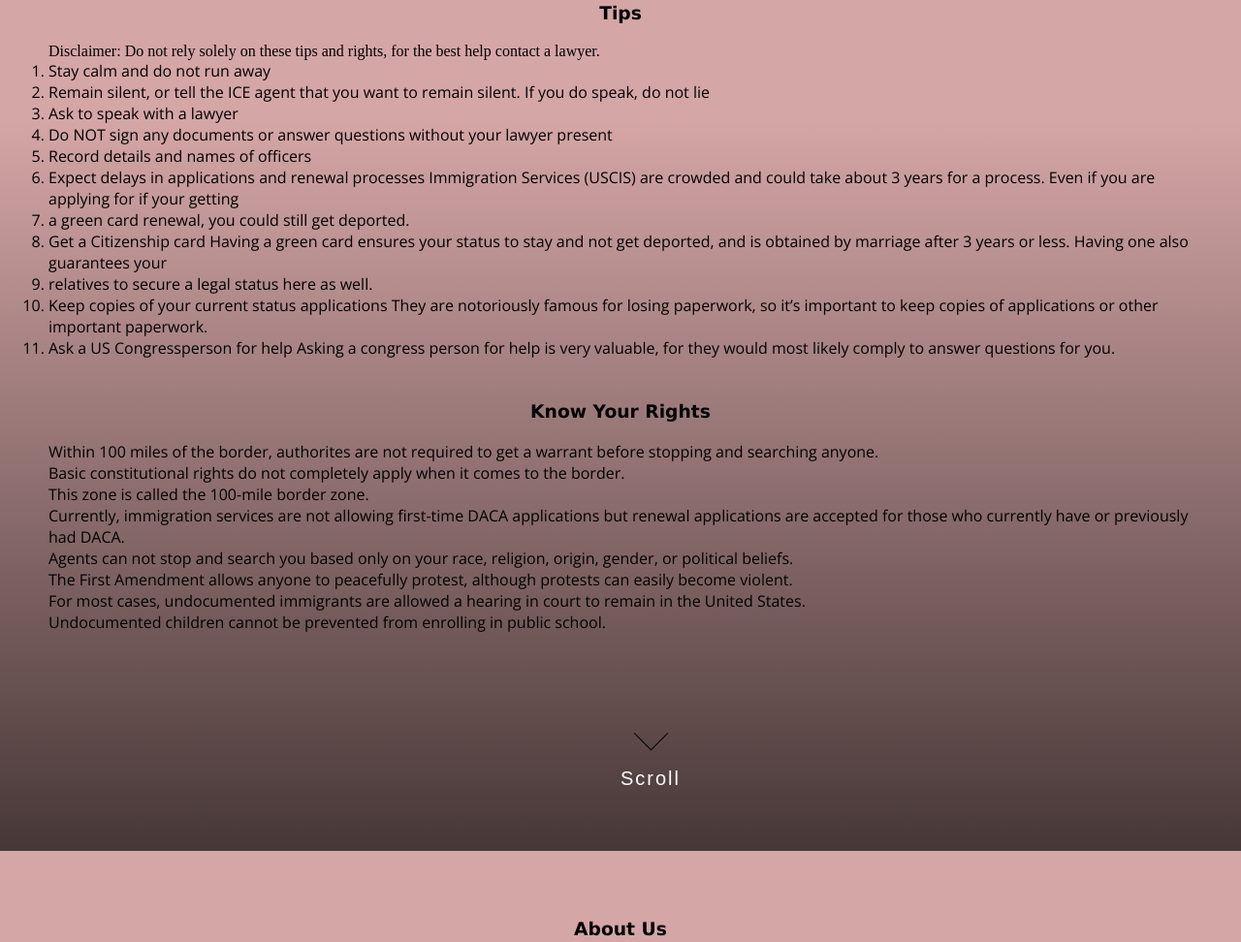
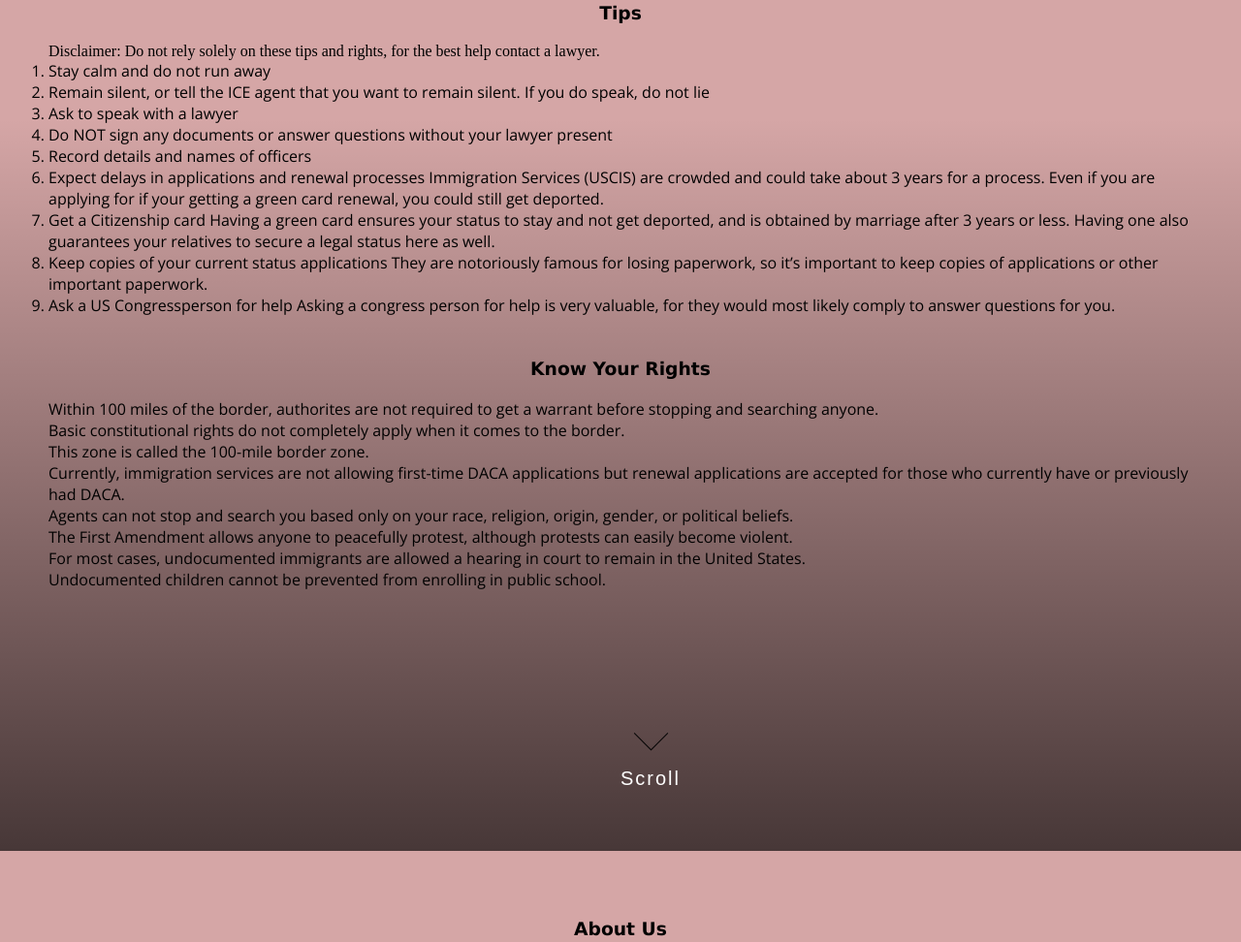
Before and after one commit to viviantsang/gwcImmigration, a plain HTML site: page index.html in a window 1280 px wide. Shown: the part 3897-4869 px from the top of the page at 97% size. Drawn offline with nearby package versions, Linux system fonts and the light colour scheme; some packages are replaced by stand-ins of ours; grey boxes are pictures that could not be loaded; a web font is replaced by a local one.

Commit message:
Update index.html

```diff
--- a/index.html
+++ b/index.html
@@ -79,12 +79,10 @@
 		<li> Record details and names of officers </li>
 		<li> Expect delays in applications and renewal processes Immigration Services (USCIS)
 		      are crowded and could take about 3 years for a process. Even if you are applying for
-		if your getting</li>
-		<li> a green card renewal, you could still get deported. </li>
+		if your getting a green card renewal, you could still get deported. </li>
 		<li> Get a Citizenship card Having a green card ensures your status to stay
-		      and not get deported, and is obtained by marriage after 3 years or less.
-		Having one also guarantees your</li>
-		<li>relatives to secure a legal status here as well.</li>
+		and not get deported, and is obtained by marriage after 3 years or less.
+		Having one also guarantees your relatives to secure a legal status here as well.</li>
 		<li>Keep copies of your current status applications They are notoriously famous for
 		      losing paperwork, so it’s important to keep copies of applications or other important paperwork. </li>
 		<li> Ask a US Congressperson for help Asking a congress person for help is very valuable,
```
